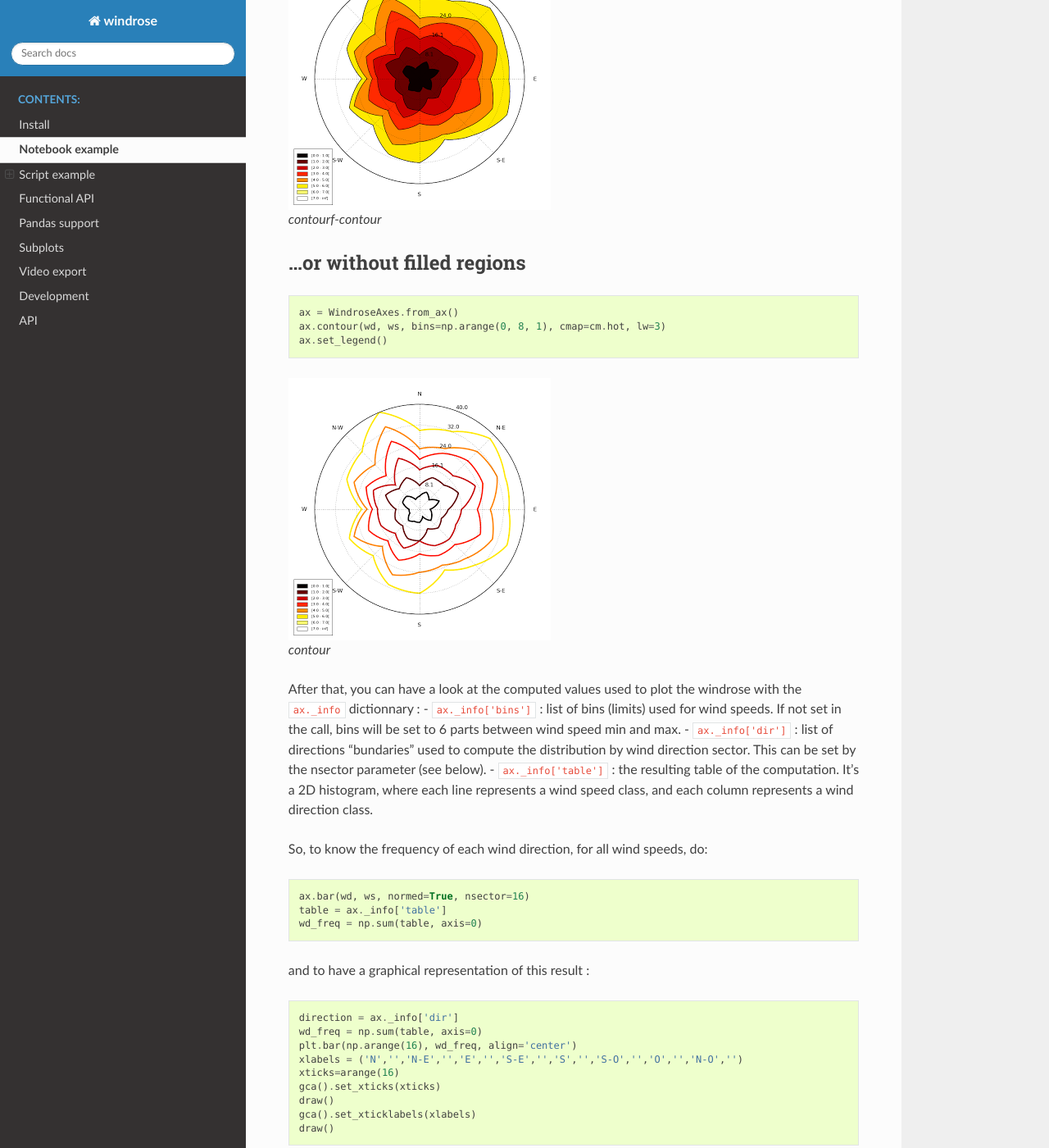
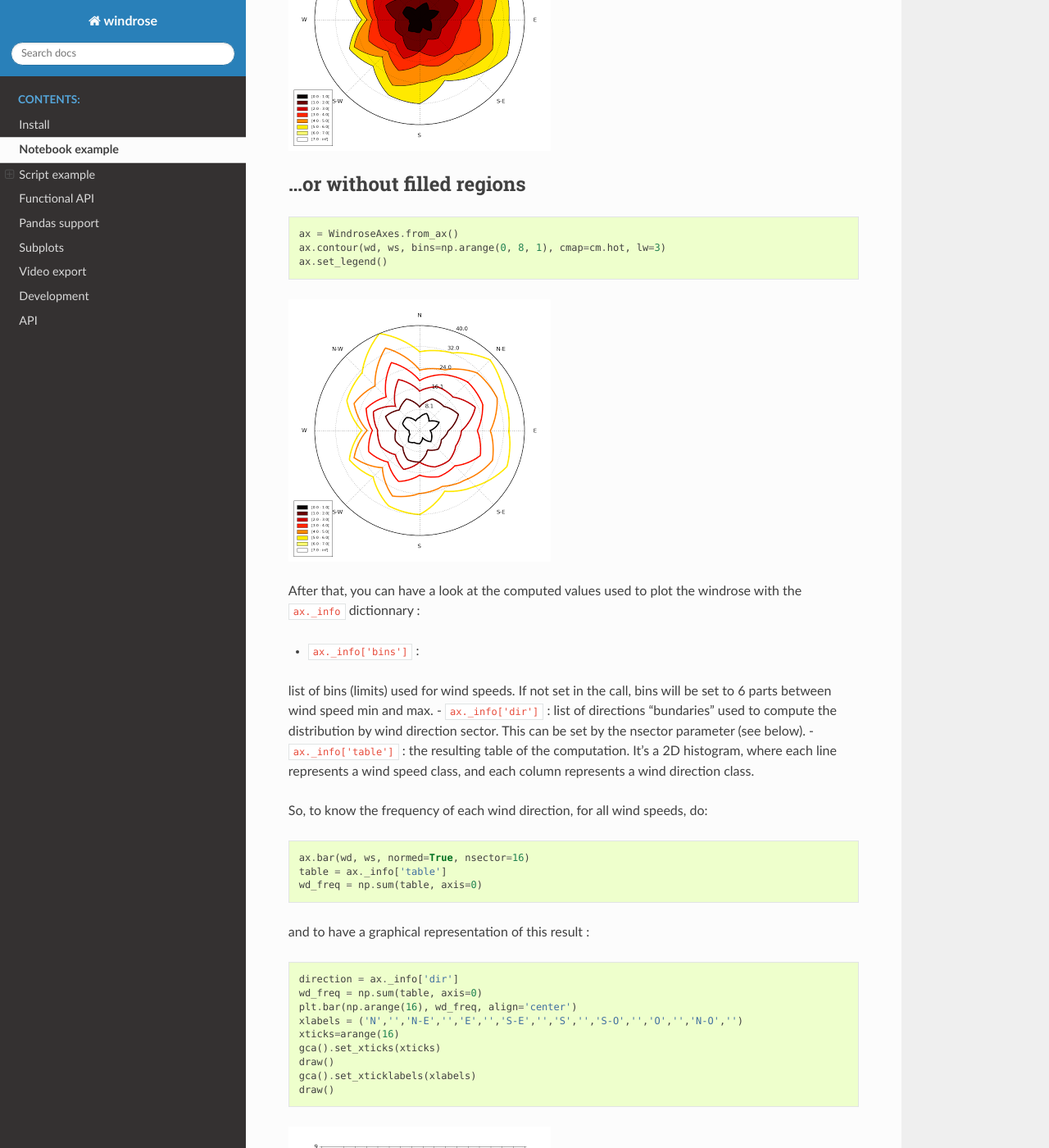
Before and after one commit to python-windrose/windrose, a Sphinx documentation site: the page built from docs/usage.rst, in a window 1280 px wide and 1400 px high, scrolled down 2544 px. Shown: the whole window at 82% size. Built offline with Sphinx 7.4.7 and the Read the Docs theme 2.0.0, drawn with Linux system fonts in a browser that asks for light colours; some of the changed text lies outside the part shown.

Commit message:
Update usage.rst
Fix other bullet lists and removed some text

```diff
--- a/docs/usage.rst
+++ b/docs/usage.rst
@@ -38,8 +38,6 @@ A stacked histogram with normed (displayed in percent) results
 .. figure:: screenshots/bar.png
    :alt: bar
 
-   bar
-
 Another stacked histogram representation, not normed, with bins limits
 ~~~~~~~~~~~~~~~~~~~~~~~~~~~~~~~~~~~~~~~~~~~~~~~~~~~~~~~~~~~~~~~~~~~~~~
 
@@ -65,8 +61,6 @@ A windrose in filled representation, with a controled colormap
 
 .. figure:: screenshots/contourf.png
    :alt: contourf
-
-   contourf
 
 Same as above, but with contours over each filled region...
 ~~~~~~~~~~~~~~~~~~~~~~~~~~~~~~~~~~~~~~~~~~~~~~~~~~~~~~~~~~~
@@ -81,8 +75,6 @@ Same as above, but with contours over each filled region...
 .. figure:: screenshots/contourf-contour.png
    :alt: contourf-contour
 
-   contourf-contour
-
 ...or without filled regions
 ~~~~~~~~~~~~~~~~~~~~~~~~~~~~
 
@@ -95,15 +87,16 @@ Same as above, but with contours over each filled region...
 .. figure:: screenshots/contour.png
    :alt: contour
 
-   contour
+After that, you can have a look at the computed values used to plot the
+windrose with the ``ax._info`` dictionnary :
 
-After that, you can have a look at the computed values used to plot the
-windrose with the ``ax._info`` dictionnary : - ``ax._info['bins']`` :
+- ``ax._info['bins']`` :
 list of bins (limits) used for wind speeds. If not set in the call, bins
-will be set to 6 parts between wind speed min and max. -
-``ax._info['dir']`` : list of directions "bundaries" used to compute the
+will be set to 6 parts between wind speed min and max.
+- ``ax._info['dir']`` : list of directions "bundaries" used to compute the
 distribution by wind direction sector. This can be set by the nsector
-parameter (see below). - ``ax._info['table']`` : the resulting table of
+parameter (see below).
+- ``ax._info['table']`` : the resulting table of
 the computation. It's a 2D histogram, where each line represents a wind
 speed class, and each column represents a wind direction class.
 
@@ -230,7 +219,9 @@ previously shown.
     df = pd.DataFrame({'speed': ws, 'direction': wd})
     plot_windrose(df, kind='contour', bins=np.arange(0.01,8,1), cmap=cm.hot, lw=3)
 
-Mandatory: - ``df``: Pandas DataFrame with ``DateTimeIndex`` as index
+Mandatory:
+
+- ``df``: Pandas DataFrame with ``DateTimeIndex`` as index
 and at least 2 columns (``'speed'`` and ``'direction'``).
 
 Optional:
@@ -250,8 +241,6 @@ Subplots
 
 .. figure:: screenshots/subplots.png
    :alt: subplots
-
-   subplots
 
 Video export
 ------------
```
Also changed, not shown: other parts of docs/usage.rst (+0 -6 lines).
